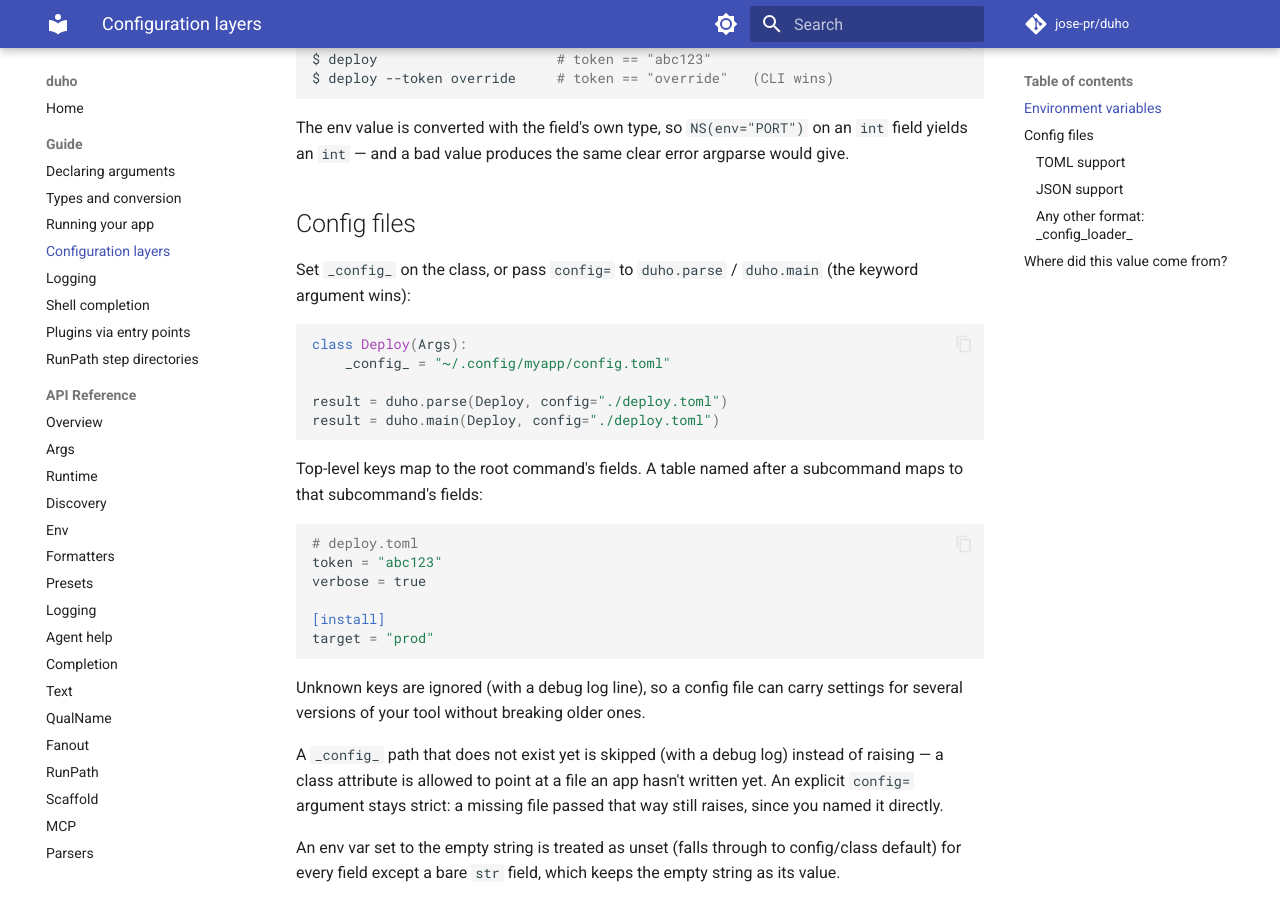
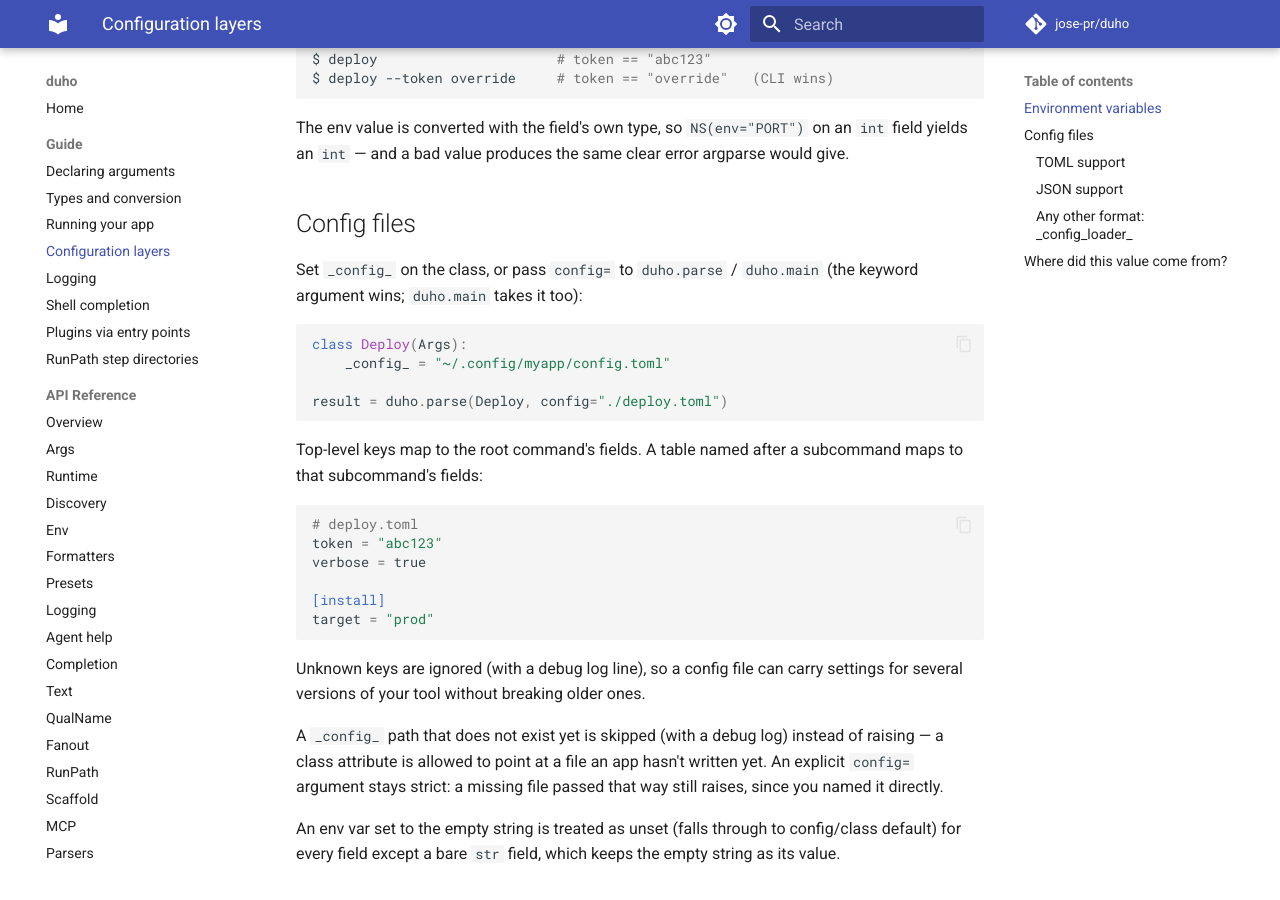
Before and after one commit to jose-pr/duho, an MkDocs documentation site: the page built from docs/guide/config.md, in a window 1280 px wide and 900 px high, scrolled down 636 px. Built offline with MkDocs 1.6.1 and Material for MkDocs 9.7.7, drawn with Linux system fonts in a browser that asks for light colours; comment, search, counter and statistics services are not loaded; some of the changed text lies outside the part shown.

Commit message:
docs: the config sections no longer treat duho.main as returning the parsed instance

````diff
--- a/docs/guide/config.md
+++ b/docs/guide/config.md
@@ -38,14 +38,13 @@ argparse would give.
 ## Config files
 
 Set `_config_` on the class, or pass `config=` to `duho.parse` / `duho.main`
-(the keyword argument wins):
+(the keyword argument wins; `duho.main` takes it too):
 
 ```python
 class Deploy(Args):
     _config_ = "~/.config/myapp/config.toml"
 
 result = duho.parse(Deploy, config="./deploy.toml")
-result = duho.main(Deploy, config="./deploy.toml")
 ```
 
 Top-level keys map to the root command's fields. A table named after a
````
Also changed, not shown: other parts of docs/guide/config.md (+2 -1 lines), README.md (+3 -3 lines).
